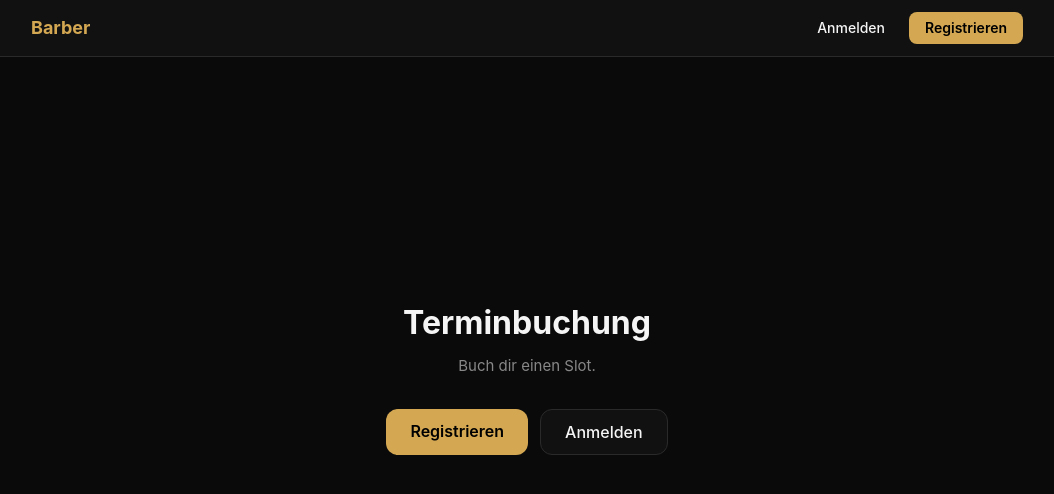
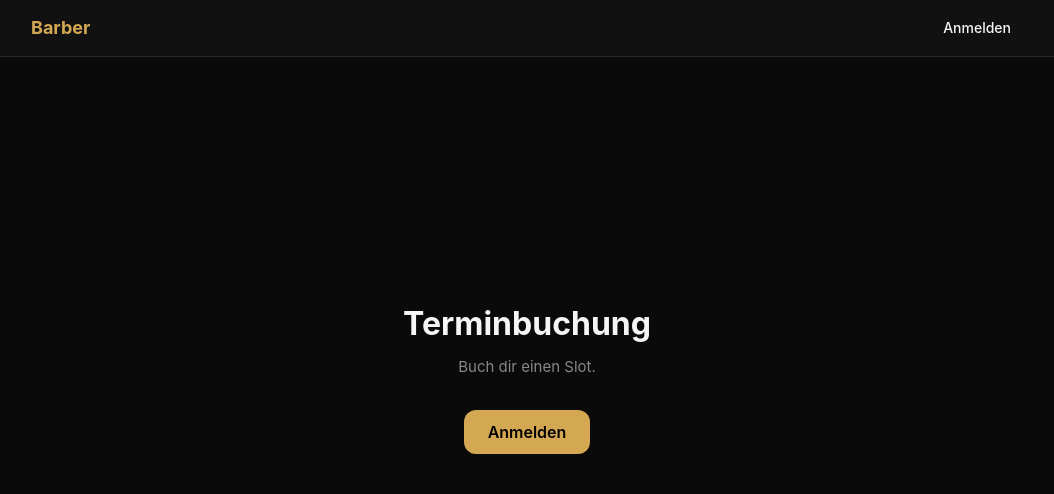
Before and after one commit to tjarkpanzenhagen-gif/tjark-barber, a Next.js app: page / in a window 1280 px wide. Shown: the top 494 px of the page, without its empty margins (113-1167 px from the left). Built offline with nearby package versions, Linux system fonts and the light colour scheme; no server answers.

Commit message:
feat: remove register links, single entry point via /login

```diff
--- a/app/page.tsx
+++ b/app/page.tsx
@@ -29,18 +29,11 @@ export default async function HomePage() {
               </Link>
             </>
           ) : (
-            <>
-              <Link href="/register"
-                className="px-6 py-2.5 rounded-xl font-semibold text-black"
-                style={{ background: 'var(--gold)' }}>
-                Registrieren
-              </Link>
-              <Link href="/login"
-                className="px-6 py-2.5 rounded-xl font-medium"
-                style={{ background: 'var(--surface)', border: '1px solid var(--border)', color: 'var(--text)' }}>
-                Anmelden
-              </Link>
-            </>
+            <Link href="/login"
+              className="px-6 py-2.5 rounded-xl font-semibold text-black"
+              style={{ background: 'var(--gold)' }}>
+              Anmelden
+            </Link>
           )}
         </div>
       </div>
--- a/components/NavBar.tsx
+++ b/components/NavBar.tsx
@@ -67,14 +67,7 @@ export function NavBar() {
               </button>
             </>
           ) : (
-            <>
-              <NavLink href="/login" style={linkStyle('/login')}>Anmelden</NavLink>
-              <Link href="/register"
-                className="ml-2 px-4 py-1.5 rounded-lg text-sm font-semibold transition-opacity hover:opacity-90"
-                style={{ background: 'var(--gold)', color: '#000' }}>
-                Registrieren
-              </Link>
-            </>
+            <NavLink href="/login" style={linkStyle('/login')}>Anmelden</NavLink>
           )}
         </div>
 
@@ -116,7 +109,6 @@ export function NavBar() {
           ) : (
             <>
               <MobileLink href="/login">Anmelden</MobileLink>
-              <MobileLink href="/register" gold>Registrieren</MobileLink>
             </>
           )}
         </div>
```
